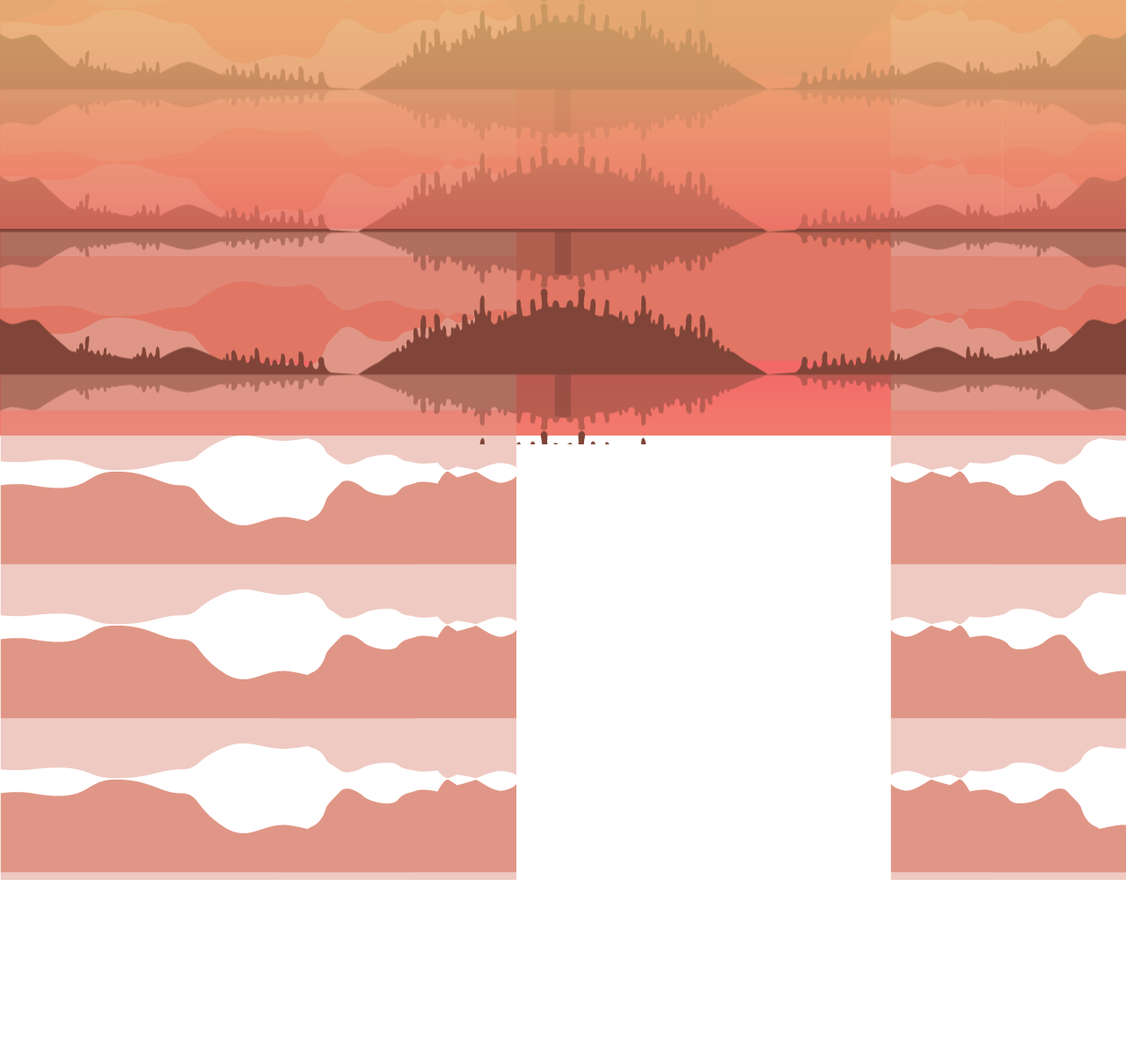
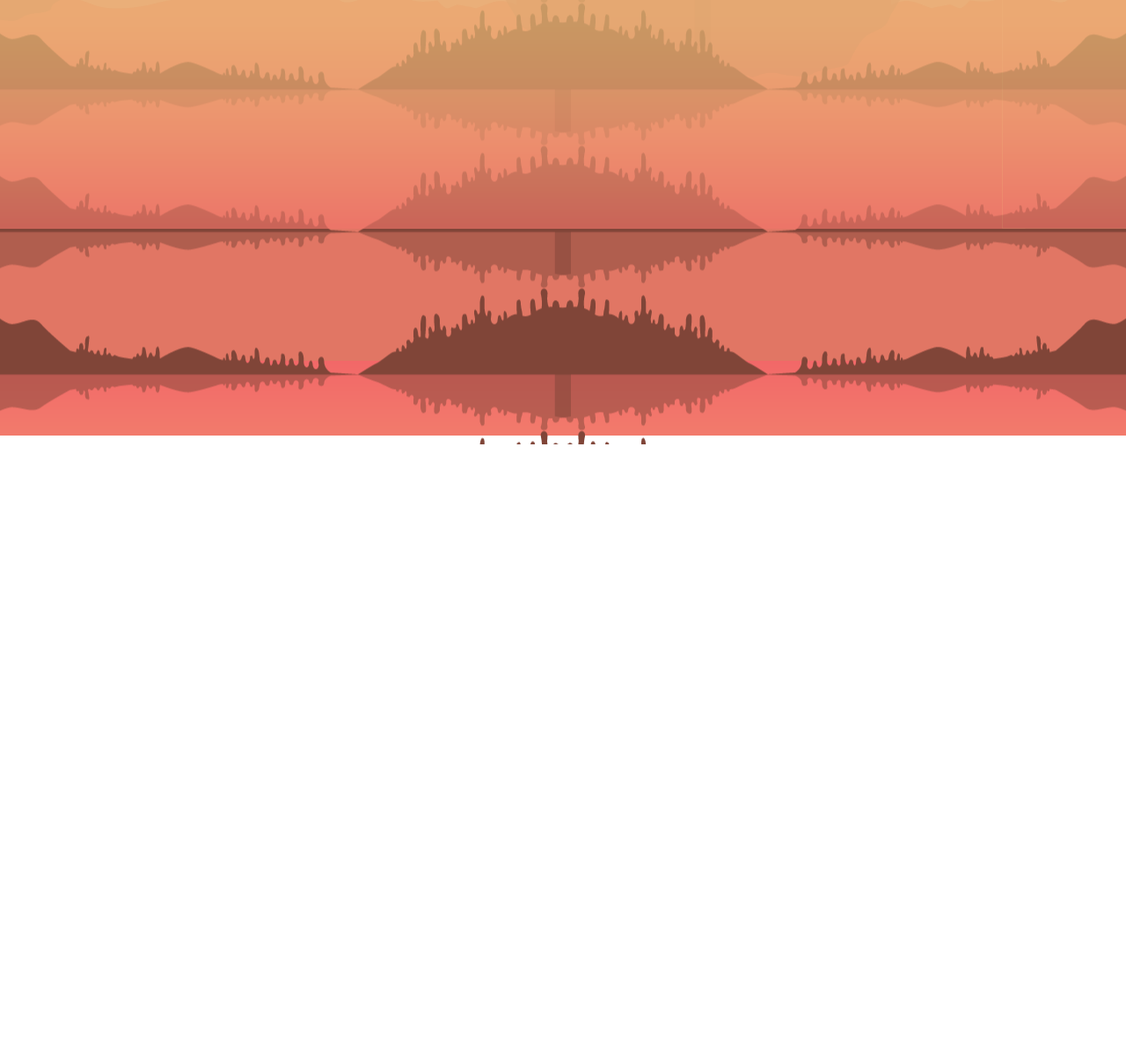
Before and after one commit to teslaLDead/aurora18, a Django app: page / in a window 1280 px wide. Shown: the part 665-1864 px from the top of the page at 88% size. Run offline with Django 3.2, Linux system fonts and the light colour scheme; some libraries are stand-ins or nearby versions.

Commit message:
home.css

```diff
--- a/facebooklogin/templates/facebooklogin/about.html
+++ b/facebooklogin/templates/facebooklogin/about.html
@@ -9,6 +9,7 @@
 <link href="https://fonts.googleapis.com/css?family=Inconsolata:700" rel="stylesheet">
 	<link href="https://fonts.googleapis.com/css?family=Lobster" rel="stylesheet">
   <link href="https://fonts.googleapis.com/css?family=Engagement" rel="stylesheet">
+
     <link rel="stylesheet" href="https://maxcdn.bootstrapcdn.com/bootstrap/4.0.0-alpha.6/css/bootstrap.min.css" integrity="sha384-rwoIResjU2yc3z8GV/NPeZWAv56rSmLldC3R/AZzGRnGxQQKnKkoFVhFQhNUwEyJ" crossorigin="anonymous">
     <link rel="stylesheet" type="text/css" href="/static/aurora18/css/home.css">
 </head>
--- a/static/aurora18/css/home.css
+++ b/static/aurora18/css/home.css
@@ -230,7 +230,7 @@ body{
     margin-top: 500px;
     position: fixed;
     background-image: url("../img/Asset 10mdpi.png");
-    background-repeat-y: no-repeat;
+    background-repeat: repeat-x;
     background-position-x:left ;
     height: 1164.9px;
 
```
